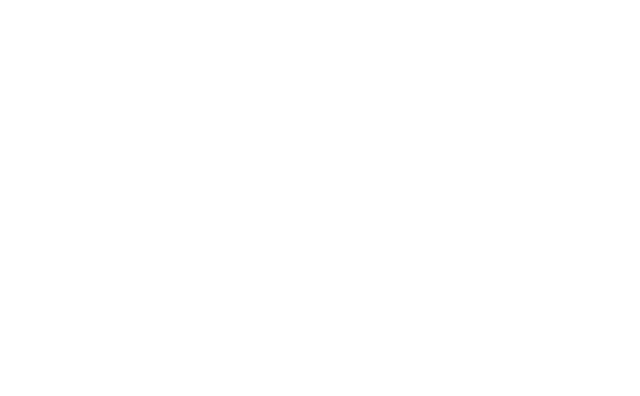
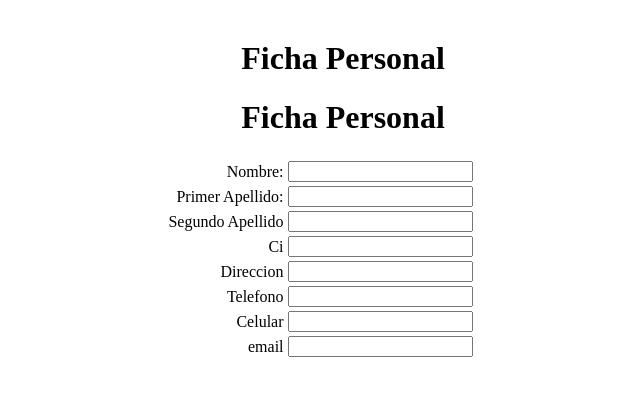
Before and after one commit to armindamv/practica, a plain HTML site: page index.html in a window 1280 px wide. Shown: the whole page, without its empty margins (297-937 px from the left). Drawn offline with Linux system fonts and the light colour scheme.

Commit message:
modify: index

```diff
--- a/index.html
+++ b/index.html
@@ -1,9 +1,47 @@
 <!DOCTYPE html>
 <html>
 <head>
-	<title></title>
+	<meta charset="utf-8">
+	<meta http-equiv="X-UA-Compatible" content="IE=edge">
+	<title>	</title>
+	<link rel="stylesheet" href="">
 </head>
 <body>
+<p >
+<form action="mostrar.php" method="get" accept-charset="utf-8">
+<table align="center">
 
+
+	<tbody>
+
+	<td colspan="3"  width="500" height="100" align="center">
+	 <h1> Ficha Personal </h1>
+	 	<h1> Ficha Personal </h1>
+
+
+	 		<tr><td align="right">Nombre:</td><td align="left"><input type="text" name="nombre"  size="" value="" placeholder="" required ></td></tr>
+
+		<tr><td align="right">Primer Apellido:</td><td align="left"><input type="text" name="primer_apellido" value="" placeholder=""></td></tr>
+
+		<tr><td align="right">Segundo Apellido</td><td align="left"><input type="text" name="segundo_apellido" value="" placeholder=""></td></tr>
+
+		<tr><td align="right">Ci</td><td align="left"><input type="text" name="ci"  size="" value="" placeholder="" readonly="readonly"></td></tr>
+
+		<tr><td align="right">Direccion</td><td align="left"><input type="text" name="direccion"  size=""  maxlength ="3" value="" placeholder=""></td></tr>
+
+		<tr><td align="right">Telefono</td><td align="left"><input type="tel" name="telefono"  size="" value="" placeholder=""></td></tr>
+
+		<tr><td align="right">Celular</td><td align="left"><input type="email" name="celular"  size="" value="" placeholder=""></td></tr>
+
+
+        <tr><td align="right">email</td><td align="left"><input type="tel" name="email"  size="" value="" placeholder=""></td></tr>
+
+		<tr><td ><td ></td></tr>
+
+
+	</tbody>
+</table>
+</form>
+		</p>
 </body>
 </html>
```
